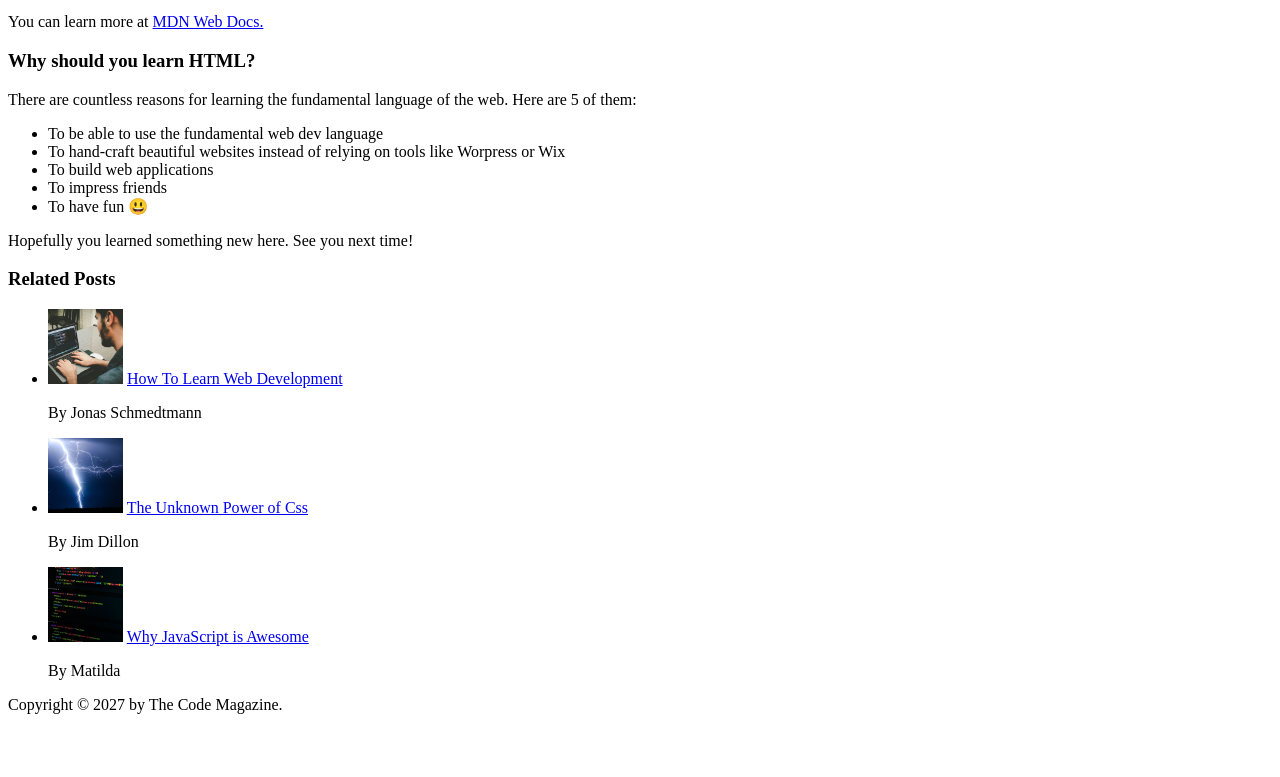
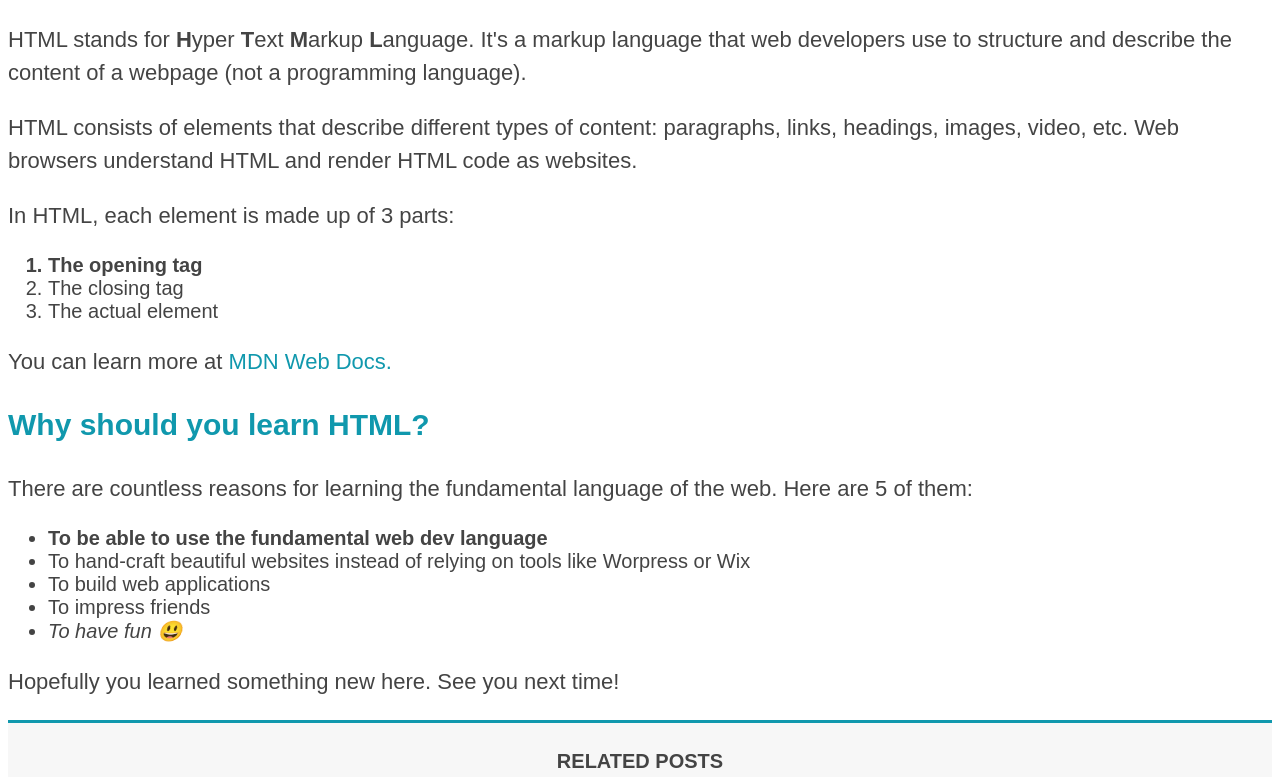
Before and after one commit to DivMohamedElSayed/Jonas-Project, a plain HTML site: page index.html in a window 1280 px wide. Shown: the part 747-1524 px from the top of the page. Before the commit the page ends 1469 px from the top, so only its background shows below. Drawn offline with Linux system fonts and the light colour scheme.

Commit message:
feat:Add Css Files

```diff
--- a/index.html
+++ b/index.html
@@ -3,10 +3,10 @@
   <head>
     <meta charset="UTF-8" />
     <title>The Code Magazine: Introduction to HTML</title>
+    <link rel="stylesheet" href="style.css" />
   </head>
   <body>
-    <article>
-      <header>
+    <header class="main-header">
       <h1>📘 The Code Magazine</h1>
       <nav>
         <a href="blog.html">Blog</a>
@@ -16,6 +16,8 @@
       </nav>
       <h2>The Basic Language of the Web: HTML</h2>
     </header>
+    <article>
+      <header>
         <img
           src="img/laura-jones.jpg"
           alt="Author of this Article"
@@ -29,6 +31,7 @@
           width="500"
           height="200"
         />
+      </header>
       <p>
         All modern websites and web applications are built using three
         fundamental technologies: HTML, CSS and JavaScript. These are the
@@ -53,7 +56,7 @@
       </p>
       <p>In HTML, each element is made up of 3 parts:</p>
       <ol>
-        <li>The opening tag</li>
+        <li class="first-child">The opening tag</li>
         <li>The closing tag</li>
         <li>The actual element</li>
       </ol>
@@ -72,19 +75,21 @@
         web. Here are 5 of them:
       </p>
       <ul>
-        <li>To be able to use the fundamental web dev language</li>
+        <li class="first-child">
+          To be able to use the fundamental web dev language
+        </li>
         <li>
           To hand-craft beautiful websites instead of relying on tools like
           Worpress or Wix
         </li>
         <li>To build web applications</li>
         <li>To impress friends</li>
-        <li>To have fun 😃</li>
+        <li class="last-child">To have fun 😃</li>
       </ul>
       <p>Hopefully you learned something new here. See you next time!</p>
       <aside>
-        <h3>Related Posts</h3>
-        <ul>
+        <h4>Related Posts</h4>
+        <ul class="remove-bullet-point">
           <li>
             <img
               src="img/related-1.jpg"
@@ -93,7 +98,7 @@
               height="75"
             />
             <a href="#">How To Learn Web Development</a>
-            <p>By Jonas Schmedtmann</p>
+            <p class="related-author">By Jonas Schmedtmann</p>
           </li>
           <li>
             <img
@@ -103,7 +108,7 @@
               height="75"
             />
             <a href="#">The Unknown Power of Css</a>
-            <p>By Jim Dillon</p>
+            <p class="related-author">By Jim Dillon</p>
           </li>
           <li>
             <img
@@ -113,11 +118,13 @@
               height="75"
             />
             <a href="#">Why JavaScript is Awesome</a>
-            <p>By Matilda</p>
+            <p class="related-author">By Matilda</p>
           </li>
         </ul>
       </aside>
     </article>
-    <footer>Copyright &copy; 2027 by The Code Magazine.</footer>
+    <footer>
+      <p id="copyright">Copyright &copy; 2025 by The Code Magazine.</p>
+    </footer>
   </body>
 </html>
--- /dev/null
+++ b/style.css
@@ -0,0 +1,76 @@
+h1 {
+  font-style: italic;
+  text-transform: uppercase;
+  font-size: 26px;
+}
+h2 {
+  font-size: 40px;
+}
+h3 {
+  font-size: 30px;
+}
+h4 {
+  font-size: 20px;
+  text-transform: uppercase;
+  text-align: center;
+}
+p {
+  font-size: 22px;
+  line-height: 1.5;
+}
+li {
+  font-size: 20px;
+}
+body {
+  font-family: sans-serif;
+  color: #444;
+}
+#copyright {
+  font-size: 17px;
+}
+.related-author {
+  font-size: 18px;
+  font-weight: bold;
+}
+.remove-bullet-point {
+  list-style: none;
+}
+h1,
+h2,
+h3 {
+  color: #1098ad;
+}
+.main-header {
+  background-color: #f7f7f7;
+}
+aside {
+  background-color: #f7f7f7;
+  border-bottom: 3px solid #1098ad;
+  border-top: 3px solid #1098ad;
+}
+.first-child {
+  font-weight: bold;
+}
+.last-child {
+  font-style: italic;
+}
+a:link,
+a:visited {
+  color: #1098ad;
+  text-decoration: none;
+}
+a:hover,
+a:active {
+  color: orangered;
+  font-weight: bold;
+  font-size: 18px;
+  transition-delay: 300ms;
+}
+/* LVHA => link,visited,hover,active*/
+.button {
+  text-decoration: none;
+}
+nav {
+  font-size: 18px;
+  font-weight: bold;
+}
```
Also changed, not shown: blog.html (+1 -0 lines), challenges.html (+1 -0 lines), cssGrid.html (+2 -1 lines), flexbox.html (+1 -0 lines). Lines whose indentation alone changed are shown as unchanged.
